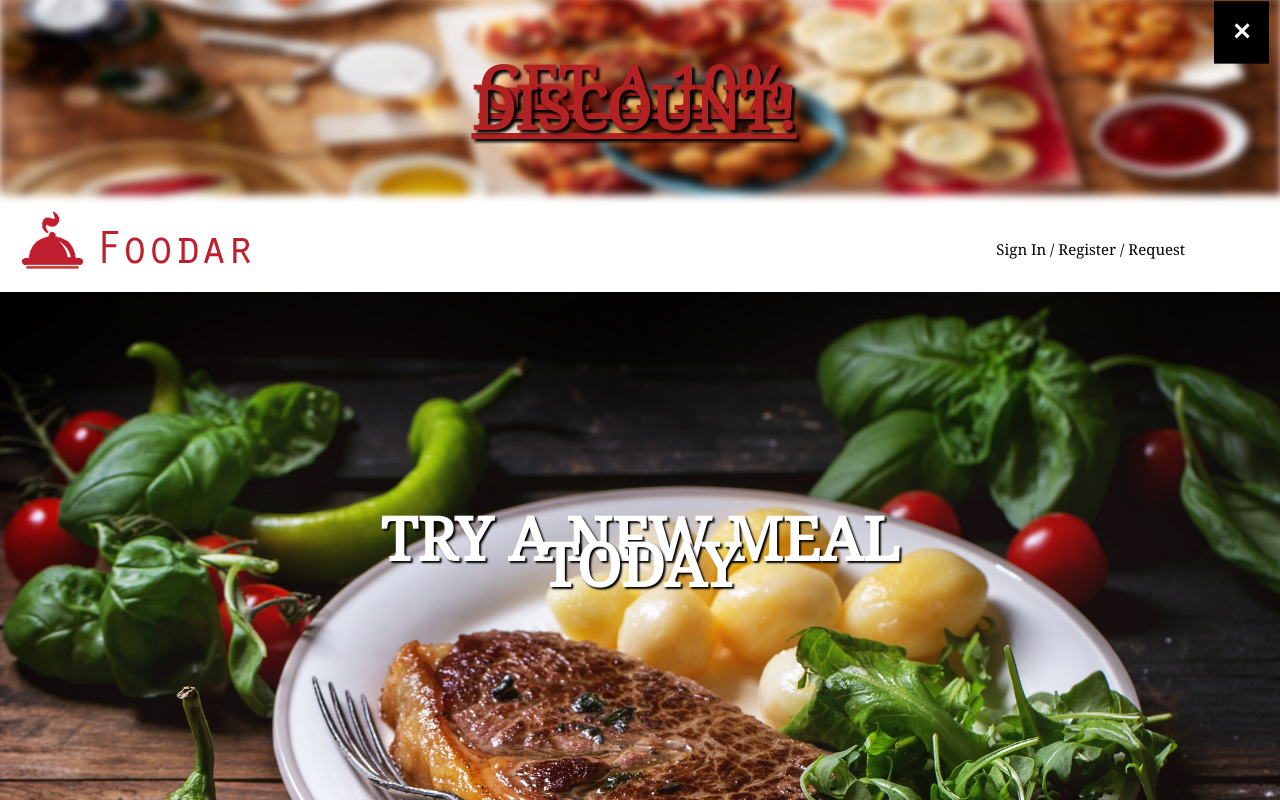
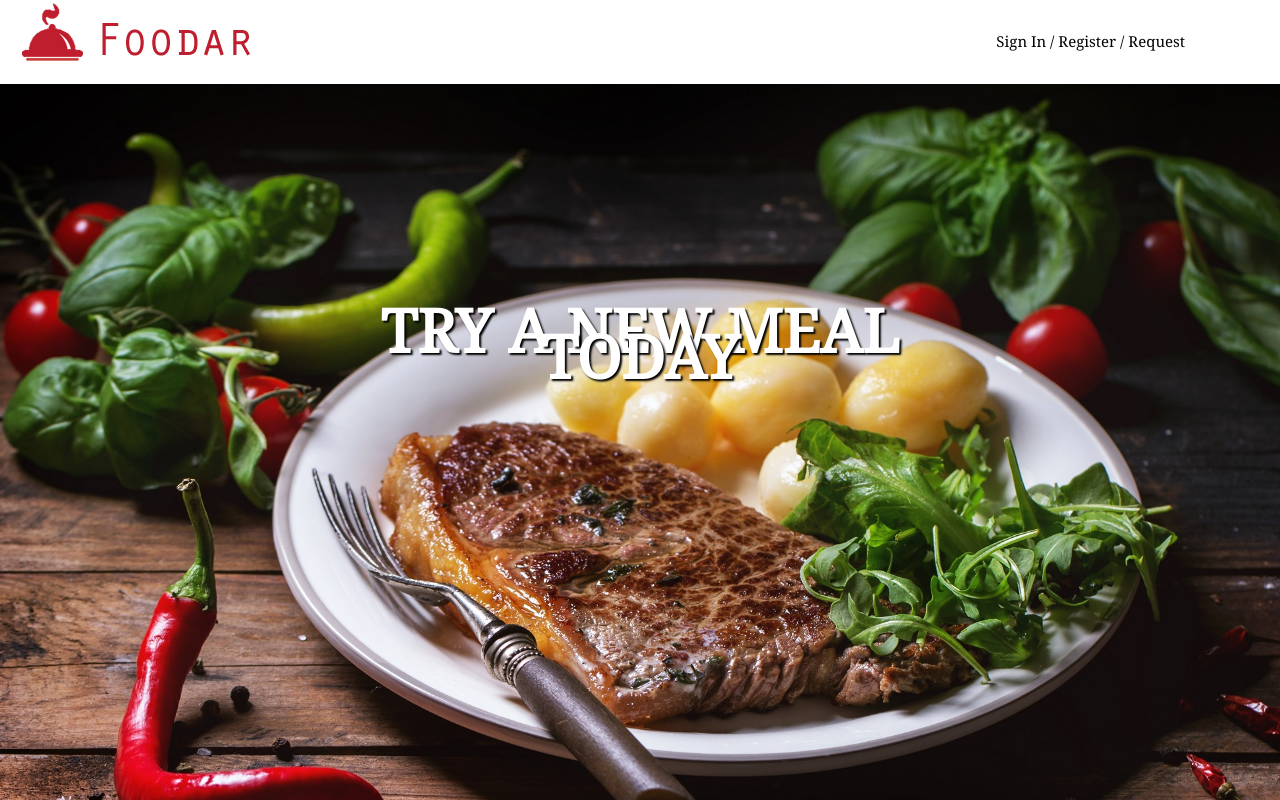
Before and after one commit to shahzeb-jadoon/Foodar-Website-Project, a plain HTML site: page index.html in a window 1280 px wide. Drawn offline with Linux system fonts and the light colour scheme.

Commit message:
Update index.html

```diff
--- a/index.html
+++ b/index.html
@@ -227,7 +227,7 @@
 
     </footer>
 
-    <script src="banner.js"></script>
+    <!--script src="banner.js"></script-->
     <script src="showCoupon.js"></script>
     <script src="checkZip.js"></script>
 
```
